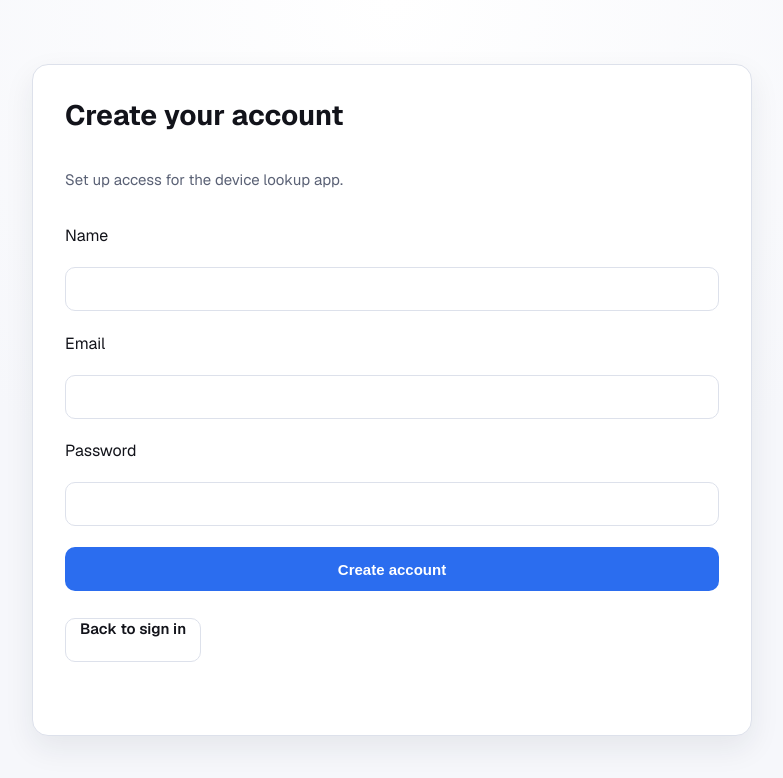
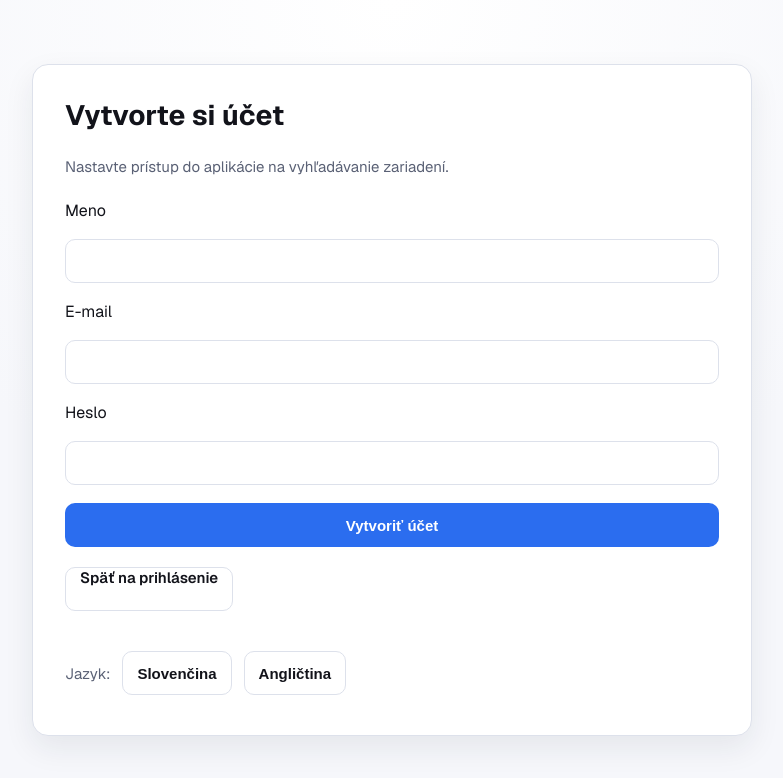
Before and after one commit to wartynator/souls, a Next.js app: page /register in a window 1280 px wide. Shown: the top 778 px of the page, without its empty margins (248-1031 px from the left). Built offline with nearby package versions, Linux system fonts and the light colour scheme.

Commit message:
Add SK/EN language switcher

```diff
--- a/src/app/api/devices/route.ts
+++ b/src/app/api/devices/route.ts
@@ -13,7 +13,7 @@ const deviceSchema = z.object({
 export async function GET(request: Request) {
   const session = await auth();
   if (!session) {
-    return NextResponse.json({ error: "Unauthorized" }, { status: 401 });
+    return NextResponse.json({ error: "Neoprávnený prístup." }, { status: 401 });
   }
 
   const { searchParams } = new URL(request.url);
@@ -46,7 +46,7 @@ export async function POST(request: Request) {
   const body = await request.json().catch(() => null);
   const parsed = deviceSchema.safeParse(body);
   if (!parsed.success) {
-    return NextResponse.json({ error: "Invalid input." }, { status: 400 });
+    return NextResponse.json({ error: "Neplatné údaje." }, { status: 400 });
   }
 
   const device = await prisma.device.create({
--- a/src/app/api/register/route.ts
+++ b/src/app/api/register/route.ts
@@ -15,13 +15,13 @@ export async function POST(request: Request) {
   const parsed = registerSchema.safeParse(body);
 
   if (!parsed.success) {
-    return NextResponse.json({ error: "Invalid input." }, { status: 400 });
+    return NextResponse.json({ error: "Neplatné údaje." }, { status: 400 });
   }
 
   const { name, email, password } = parsed.data;
   const existing = await prisma.user.findUnique({ where: { email } });
   if (existing) {
-    return NextResponse.json({ error: "Email already in use." }, { status: 409 });
+    return NextResponse.json({ error: "E-mail je už použitý." }, { status: 409 });
   }
 
   const passwordHash = await bcrypt.hash(password, 10);
--- a/src/app/layout.tsx
+++ b/src/app/layout.tsx
@@ -1,6 +1,7 @@
 import type { Metadata } from "next";
 import { Geist, Geist_Mono } from "next/font/google";
 import "./globals.css";
+import { LanguageProvider } from "@/components/language-provider";
 
 const geistSans = Geist({
   variable: "--font-geist-sans",
@@ -13,8 +14,8 @@ const geistMono = Geist_Mono({
 });
 
 export const metadata: Metadata = {
-  title: "Device Lookup",
-  description: "Search devices by serial number or barcode.",
+  title: "Vyhľadávanie zariadení",
+  description: "Vyhľadávajte zariadenia podľa sériového čísla alebo čiarového kódu.",
 };
 
 export default function RootLayout({
@@ -25,7 +26,7 @@ export default function RootLayout({
   return (
     <html lang="en">
       <body className={`app-body ${geistSans.variable} ${geistMono.variable}`}>
-        {children}
+        <LanguageProvider>{children}</LanguageProvider>
       </body>
     </html>
   );
--- a/src/app/register/page.tsx
+++ b/src/app/register/page.tsx
@@ -3,8 +3,12 @@
 import { useState } from "react";
 import { useRouter } from "next/navigation";
 
+import { LanguageToggle } from "@/components/language-toggle";
+import { useLanguage } from "@/components/language-provider";
+
 export default function RegisterPage() {
   const router = useRouter();
+  const { t } = useLanguage();
   const [name, setName] = useState("");
   const [email, setEmail] = useState("");
   const [password, setPassword] = useState("");
@@ -24,7 +28,7 @@ export default function RegisterPage() {
 
     if (!response.ok) {
       const data = await response.json().catch(() => ({}));
-      setError(data?.error ?? "Registration failed.");
+      setError(data?.error ?? t("registrationFailed"));
       setIsSubmitting(false);
       return;
     }
@@ -35,13 +39,13 @@ export default function RegisterPage() {
   return (
     <main className="card stack">
       <div className="stack">
-        <h1 className="title">Create your account</h1>
-        <p className="subtitle">Set up access for the device lookup app.</p>
+        <h1 className="title">{t("registerTitle")}</h1>
+        <p className="subtitle">{t("registerSubtitle")}</p>
       </div>
 
       <form className="stack" onSubmit={onSubmit}>
         <label className="stack">
-          <span>Name</span>
+          <span>{t("nameLabel")}</span>
           <input
             className="input"
             type="text"
@@ -51,7 +55,7 @@ export default function RegisterPage() {
         </label>
 
         <label className="stack">
-          <span>Email</span>
+          <span>{t("email")}</span>
           <input
             className="input"
             type="email"
@@ -62,7 +66,7 @@ export default function RegisterPage() {
         </label>
 
         <label className="stack">
-          <span>Password</span>
+          <span>{t("password")}</span>
           <input
             className="input"
             type="password"
@@ -75,15 +79,16 @@ export default function RegisterPage() {
         {error ? <p className="error">{error}</p> : null}
 
         <button className="button" type="submit" disabled={isSubmitting}>
-          {isSubmitting ? "Creating..." : "Create account"}
+          {isSubmitting ? t("registering") : t("register")}
         </button>
       </form>
 
       <div className="row">
         <a className="button button-secondary" href="/login">
-          Back to sign in
+          {t("backToSignIn")}
         </a>
       </div>
+      <LanguageToggle />
     </main>
   );
 }
--- a/src/auth.ts
+++ b/src/auth.ts
@@ -17,8 +17,8 @@ export const { handlers, auth, signIn, signOut } = NextAuth({
   providers: [
     Credentials({
       credentials: {
-        email: { label: "Email", type: "email" },
-        password: { label: "Password", type: "password" },
+        email: { label: "E-mail", type: "email" },
+        password: { label: "Heslo", type: "password" },
       },
       async authorize(credentials) {
         const parsed = credentialsSchema.safeParse(credentials);
--- /dev/null
+++ b/src/components/language-provider.tsx
@@ -0,0 +1,61 @@
+"use client";
+
+import { createContext, useContext, useEffect, useMemo, useState } from "react";
+
+import { translations, type Language } from "@/i18n/translations";
+
+type LanguageContextValue = {
+  language: Language;
+  setLanguage: (language: Language) => void;
+  t: (key: keyof typeof translations.en, vars?: Record<string, string>) => string;
+};
+
+const LanguageContext = createContext<LanguageContextValue | null>(null);
+
+const STORAGE_KEY = "souls.language";
+
+function formatString(template: string, vars?: Record<string, string>) {
+  if (!vars) return template;
+  return Object.entries(vars).reduce(
+    (result, [key, value]) => result.replaceAll(`{${key}}`, value),
+    template
+  );
+}
+
+export function LanguageProvider({ children }: { children: React.ReactNode }) {
+  const [language, setLanguageState] = useState<Language>("sk");
+
+  useEffect(() => {
+    const stored = localStorage.getItem(STORAGE_KEY) as Language | null;
+    if (stored === "sk" || stored === "en") {
+      setLanguageState(stored);
+    }
+  }, []);
+
+  const setLanguage = (next: Language) => {
+    setLanguageState(next);
+    localStorage.setItem(STORAGE_KEY, next);
+  };
+
+  const value = useMemo<LanguageContextValue>(() => {
+    return {
+      language,
+      setLanguage,
+      t: (key, vars) => formatString(translations[language][key], vars),
+    };
+  }, [language]);
+
+  return (
+    <LanguageContext.Provider value={value}>
+      {children}
+    </LanguageContext.Provider>
+  );
+}
+
+export function useLanguage() {
+  const context = useContext(LanguageContext);
+  if (!context) {
+    throw new Error("useLanguage must be used within LanguageProvider");
+  }
+  return context;
+}
--- /dev/null
+++ b/src/components/language-toggle.tsx
@@ -0,0 +1,29 @@
+"use client";
+
+import { useLanguage } from "@/components/language-provider";
+
+export function LanguageToggle() {
+  const { language, setLanguage, t } = useLanguage();
+
+  return (
+    <div className="row" style={{ alignItems: "center" }}>
+      <span className="subtitle">{t("language")}:</span>
+      <button
+        className={`button button-secondary`}
+        type="button"
+        onClick={() => setLanguage("sk")}
+        aria-pressed={language === "sk"}
+      >
+        {t("slovak")}
+      </button>
+      <button
+        className={`button button-secondary`}
+        type="button"
+        onClick={() => setLanguage("en")}
+        aria-pressed={language === "en"}
+      >
+        {t("english")}
+      </button>
+    </div>
+  );
+}
--- /dev/null
+++ b/src/i18n/translations.ts
@@ -0,0 +1,99 @@
+export type Language = "sk" | "en";
+
+type TranslationKey =
+  | "appTitle"
+  | "appSubtitle"
+  | "signOut"
+  | "searchPlaceholder"
+  | "search"
+  | "searching"
+  | "noDevices"
+  | "barcode"
+  | "name"
+  | "errorLoadDevices"
+  | "loginTitle"
+  | "loginSubtitle"
+  | "email"
+  | "password"
+  | "signIn"
+  | "signingIn"
+  | "createAccount"
+  | "invalidCredentials"
+  | "registerTitle"
+  | "registerSubtitle"
+  | "nameLabel"
+  | "register"
+  | "registering"
+  | "backToSignIn"
+  | "registrationFailed"
+  | "language"
+  | "slovak"
+  | "english";
+
+type Dictionary = Record<TranslationKey, string>;
+
+export const translations: Record<Language, Dictionary> = {
+  sk: {
+    appTitle: "Vyhľadávanie zariadení",
+    appSubtitle:
+      "Vyhľadávajte podľa sériového čísla alebo čiarového kódu. Prihlásený ako {email}",
+    signOut: "Odhlásiť sa",
+    searchPlaceholder: "Hľadať podľa sériového čísla alebo čiarového kódu",
+    search: "Hľadať",
+    searching: "Hľadám...",
+    noDevices: "Zatiaľ neboli nájdené žiadne zariadenia.",
+    barcode: "Čiarový kód",
+    name: "Názov",
+    errorLoadDevices: "Nepodarilo sa načítať zariadenia.",
+    loginTitle: "Vitajte späť",
+    loginSubtitle: "Prihláste sa na vyhľadávanie zariadení.",
+    email: "E-mail",
+    password: "Heslo",
+    signIn: "Prihlásiť sa",
+    signingIn: "Prihlasujem...",
+    createAccount: "Vytvoriť účet",
+    invalidCredentials: "Neplatný e-mail alebo heslo.",
+    registerTitle: "Vytvorte si účet",
+    registerSubtitle:
+      "Nastavte prístup do aplikácie na vyhľadávanie zariadení.",
+    nameLabel: "Meno",
+    register: "Vytvoriť účet",
+    registering: "Vytváram...",
+    backToSignIn: "Späť na prihlásenie",
+    registrationFailed: "Registrácia zlyhala.",
+    language: "Jazyk",
+    slovak: "Slovenčina",
+    english: "Angličtina",
+  },
+  en: {
+    appTitle: "Device Lookup",
+    appSubtitle:
+      "Search by serial number or barcode. Signed in as {email}",
+    signOut: "Sign out",
+    searchPlaceholder: "Search by serial number or barcode",
+    search: "Search",
+    searching: "Searching...",
+    noDevices: "No devices found yet.",
+    barcode: "Barcode",
+    name: "Name",
+    errorLoadDevices: "Could not load devices.",
+    loginTitle: "Welcome back",
+    loginSubtitle: "Sign in to search for devices.",
+    email: "Email",
+    password: "Password",
+    signIn: "Sign in",
+    signingIn: "Signing in...",
+    createAccount: "Create account",
+    invalidCredentials: "Invalid email or password.",
+    registerTitle: "Create your account",
+    registerSubtitle: "Set up access for the device lookup app.",
+    nameLabel: "Name",
+    register: "Create account",
+    registering: "Creating...",
+    backToSignIn: "Back to sign in",
+    registrationFailed: "Registration failed.",
+    language: "Language",
+    slovak: "Slovak",
+    english: "English",
+  },
+};
```
Also changed, not shown: src/app/login/page.tsx (+12 -7 lines), src/app/page.tsx (+3 -26 lines), src/components/device-search.tsx (+17 -6 lines), src/components/home-client.tsx (added, +38 -0 lines).
